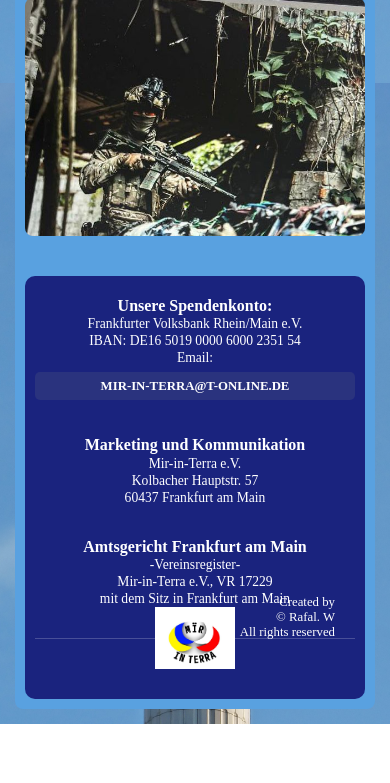
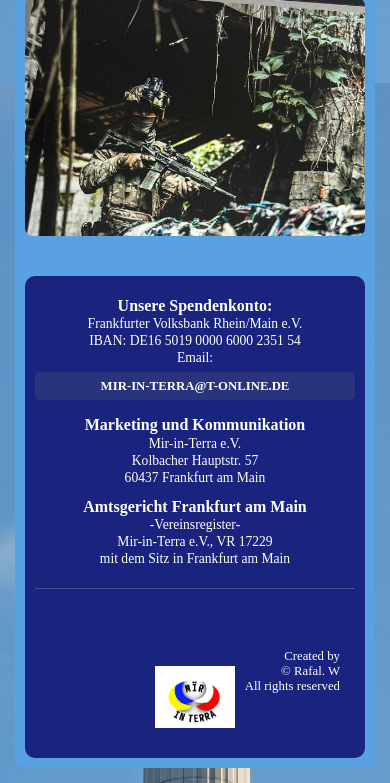
Before and after one commit to Rafal-wq/Found_1_0_1, a website built with Vite: page index.html in a window 390 px wide. Shown: the part 2449-3232 px from the top of the page. Before the commit the page ends 3173 px from the top, so only its background shows below. Built offline with nearby package versions, Linux system fonts and the light colour scheme.

Commit message:
Added changes in footer.css for mobile devices 2

```diff
--- a/src/styles/components/footer.css
+++ b/src/styles/components/footer.css
@@ -89,7 +89,8 @@ footer {
 @media screen and (max-width: 768px) {
     .footer-container {
         flex-direction: column;
-        gap: 30px;
+        text-align: center;
+        gap: 10px;
     }
 
     .footer-column {
@@ -104,21 +105,31 @@ footer {
     }
 
     footer {
-        padding: 30px 15px 60px;
+        padding: 30px 15px 20px;
+        position: relative;
     }
 
     .footer-bottom {
-        height: auto;
-        margin-top: 30px;
+        margin-top: 20px;
+        padding-top: 10px;
         position: relative;
+        height: 120px;
     }
 
     .logoFooter {
         width: 80px;
         position: absolute;
         left: 50%;
+        bottom: -40px;
         transform: translateX(-50%);
-        bottom: -40px;
+        z-index: 1;
+    }
+
+    .footer-bottom-text {
+        position: absolute;
+        right: 15px;
+        bottom: 15px;
+        text-align: right;
     }
 }
 
```
